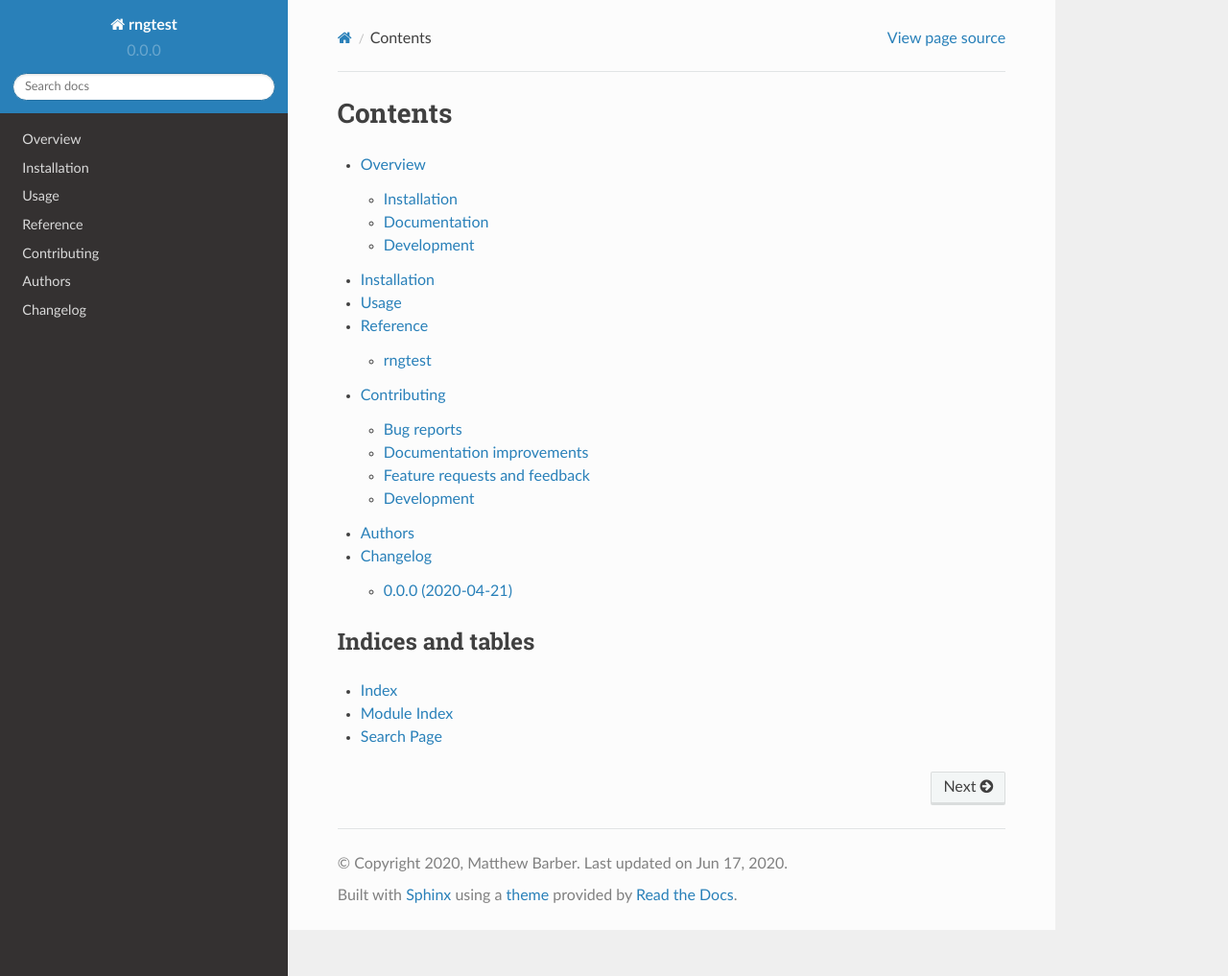
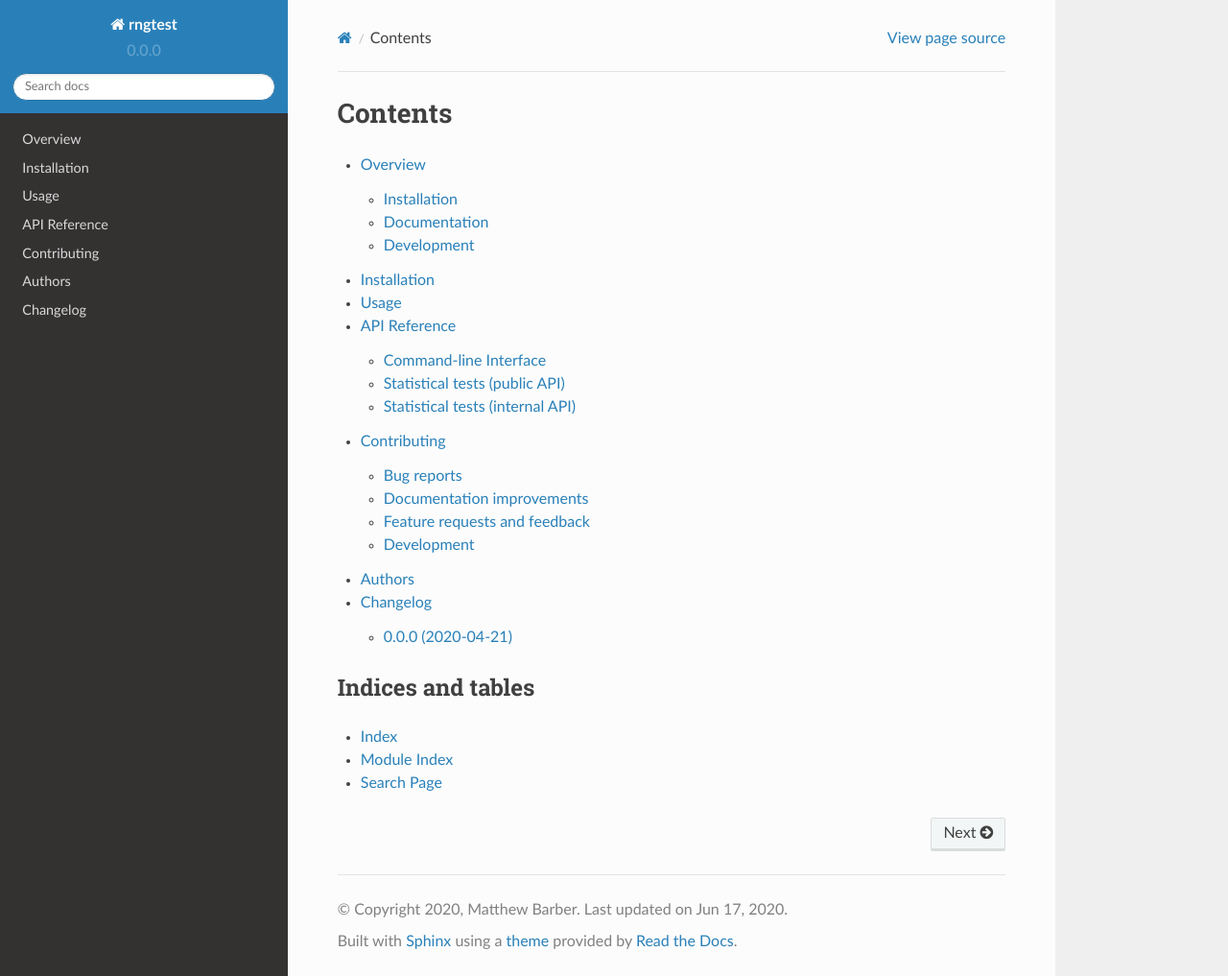
Before and after one commit to honno/coinflip, a Sphinx documentation site: the page built from docs/index.rst, in a window 1280 px wide and 1017 px high. Shown: the whole window at 96% size. Built offline with Sphinx 7.4.7 and the Read the Docs theme 2.0.0, drawn with Linux system fonts in a browser that asks for light colours.

Commit message:
docs automodule rngtests' api

```diff
--- /dev/null
+++ b/docs/api/index.rst
@@ -0,0 +1,10 @@
+=============
+API Reference
+=============
+
+
+.. toctree::
+
+   wrapper/index
+   stattests-public
+   stattests/index
--- /dev/null
+++ b/docs/api/stattests-public.rst
@@ -0,0 +1,6 @@
+==============================
+Statistical tests (public API)
+==============================
+
+.. automodule:: rngtest.stattests
+    :members:
--- /dev/null
+++ b/docs/api/stattests/common.rst
@@ -0,0 +1,6 @@
+======
+Common
+======
+
+.. automodule:: rngtest.stattests._common
+    :members:
--- /dev/null
+++ b/docs/api/stattests/fourier.rst
@@ -0,0 +1,6 @@
+=======
+Fourier
+=======
+
+.. automodule:: rngtest.stattests._fourier
+    :members:
--- /dev/null
+++ b/docs/api/stattests/frequency.rst
@@ -0,0 +1,6 @@
+=========
+Frequency
+=========
+
+.. automodule:: rngtest.stattests._frequency
+    :members:
--- /dev/null
+++ b/docs/api/stattests/index.rst
@@ -0,0 +1,13 @@
+================================
+Statistical tests (internal API)
+================================
+
+.. toctree::
+
+    frequency
+    runs
+    matrix
+    fourier
+    template
+    universal
+    common
--- /dev/null
+++ b/docs/api/stattests/matrix.rst
@@ -0,0 +1,6 @@
+======
+Matrix
+======
+
+.. automodule:: rngtest.stattests._matrix
+    :members:
--- /dev/null
+++ b/docs/api/stattests/runs.rst
@@ -0,0 +1,6 @@
+====
+Runs
+====
+
+.. automodule:: rngtest.stattests._runs
+    :members:
--- /dev/null
+++ b/docs/api/stattests/template.rst
@@ -0,0 +1,6 @@
+========
+Template
+========
+
+.. automodule:: rngtest.stattests._template
+    :members:
--- /dev/null
+++ b/docs/api/stattests/universal.rst
@@ -0,0 +1,6 @@
+=========
+Universal
+=========
+
+.. automodule:: rngtest.stattests._universal
+    :members:
--- /dev/null
+++ b/docs/api/wrapper/cli.rst
@@ -0,0 +1,6 @@
+========
+Commands
+========
+
+.. automodule:: rngtest.cli
+    :members:
--- /dev/null
+++ b/docs/api/wrapper/index.rst
@@ -0,0 +1,9 @@
+======================
+Command-line Interface
+======================
+
+.. toctree::
+
+    cli
+    store
+    tests_runner
--- /dev/null
+++ b/docs/api/wrapper/store.rst
@@ -0,0 +1,6 @@
+==========
+Data Store
+==========
+
+.. automodule:: rngtest.store
+    :members:
--- /dev/null
+++ b/docs/api/wrapper/tests_runner.rst
@@ -0,0 +1,6 @@
+============
+Tests Runner
+============
+
+.. automodule:: rngtest.tests_runner
+    :members:
--- a/docs/index.rst
+++ b/docs/index.rst
@@ -8,7 +8,7 @@
    readme
    installation
    usage
-   reference/index
+   api/index
    contributing
    authors
    changelog
--- a/docs/reference/index.rst
+++ /dev/null
@@ -1,7 +0,0 @@
-Reference
-=========
-
-.. toctree::
-    :glob:
-
-    rngtest*
--- a/docs/reference/rngtest.rst
+++ /dev/null
@@ -1,9 +0,0 @@
-rngtest
-==========
-
-.. testsetup::
-
-    from rngtest import *
-
-.. automodule:: rngtest
-    :members:
```
